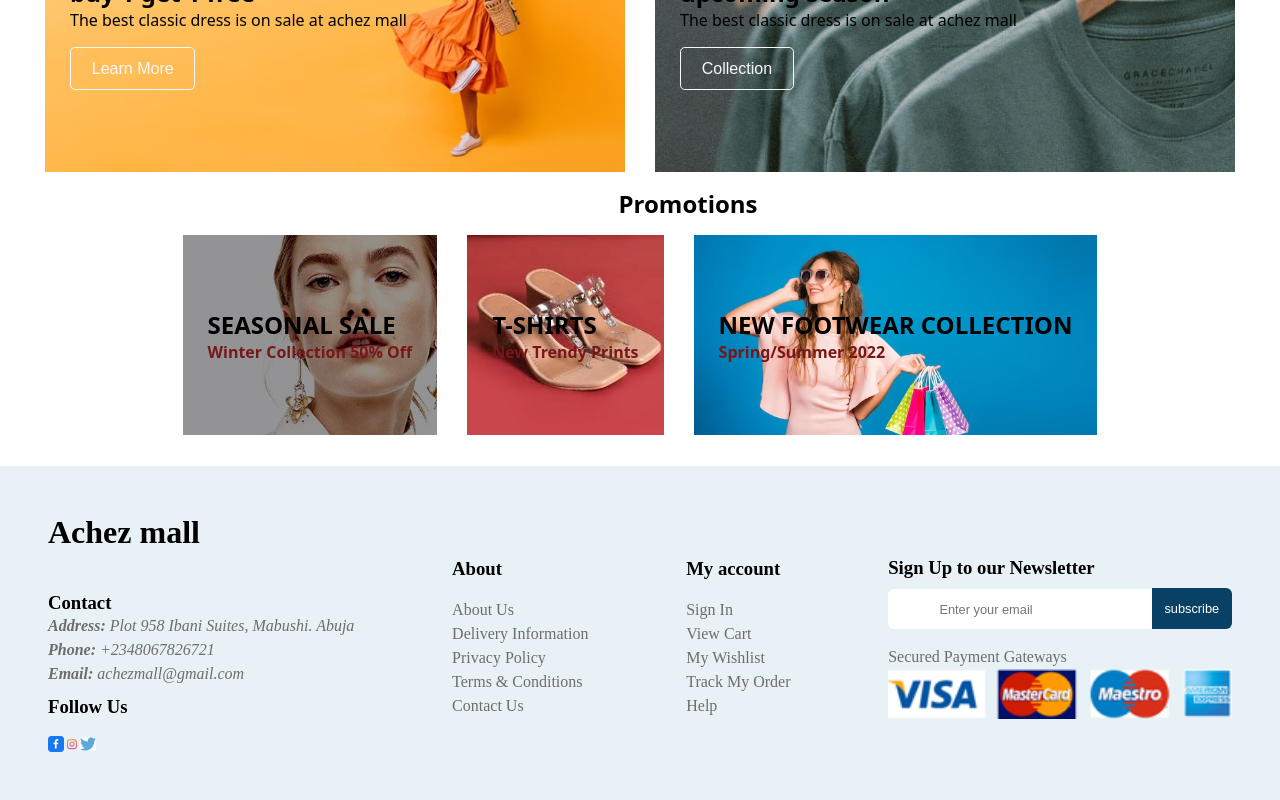
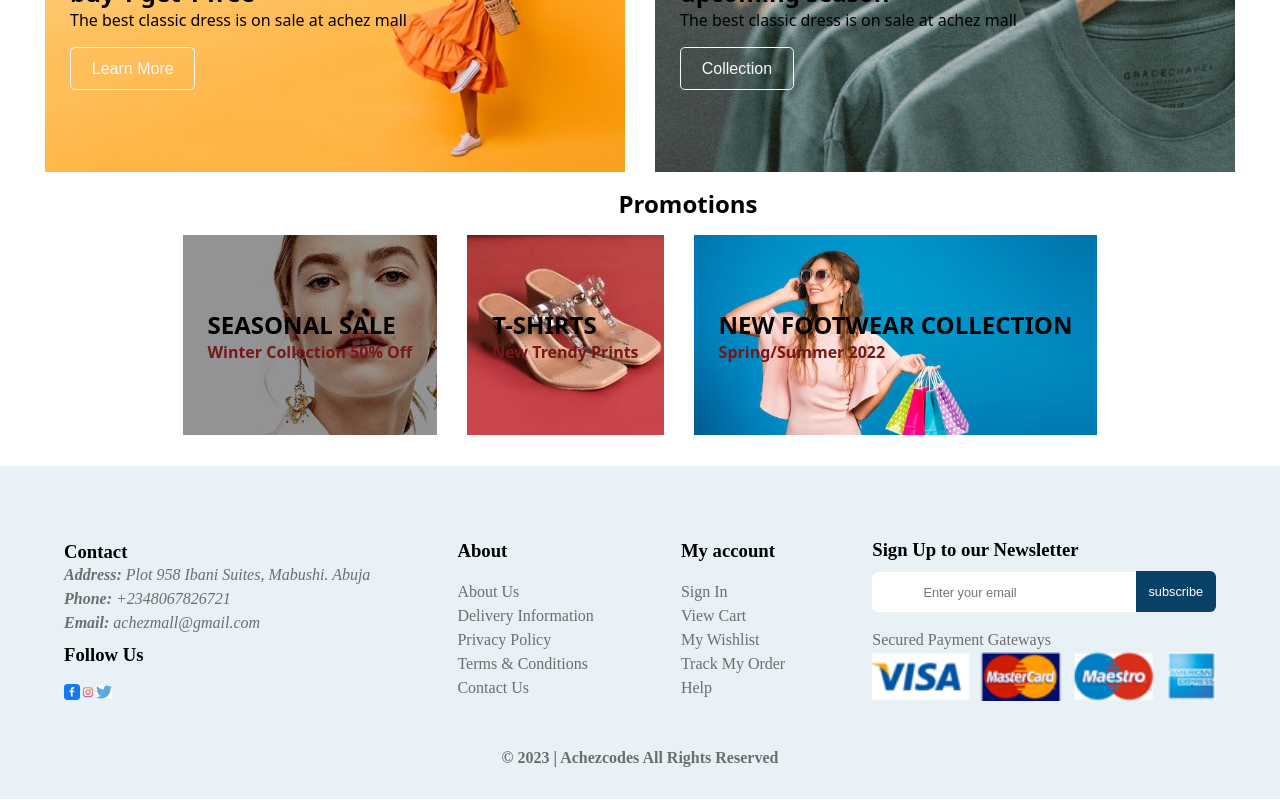
Before and after one commit to Achele/achez-mall, a Vue app: page / in a window 1280 px wide. Shown: the part 2019-2819 px from the top of the page. Built offline with nearby package versions, Linux system fonts and the light colour scheme; no server answers.

Commit message:
refactor code

```diff
--- a/src/components/FooterView.vue
+++ b/src/components/FooterView.vue
@@ -2,7 +2,6 @@
   <footer>
     <div id="footer">
       <div class="contact">
-        <h1>Achez mall</h1>
         <h3>Contact</h3>
         <address>
           <p><b>Address: </b> Plot 958 Ibani Suites, Mabushi. Abuja</p>
@@ -53,6 +52,7 @@
         <img src="../assets/pay.png" alt="" />
       </div>
     </div>
+    <span class="copyright">© 2023 | Achezcodes All Rights Reserved</span>
   </footer>
 </template>
 
@@ -61,19 +61,16 @@ export default {};
 </script>
 
 <style scoped>
+footer {
+  padding: 1em;
+  background-color: #e8f1f6;
+}
 #footer {
-  padding: 1em;
-  /* display: flex;
-  flex-direction: column;
-  align-items: center;
-  justify-content: center; */
-  /* padding: 75px; */
-  background-color: #e8f1f6;
+  padding: 1em 0;
 }
 .socials {
   display: flex;
   align-content: center;
-  /* flex-direction: column; */
 }
 .social img {
   max-width: 100%;
@@ -142,7 +139,12 @@ export default {};
   border-radius: 0 6px 6px 0;
   cursor: pointer;
 }
-
+.copyright {
+  color: rgb(109, 109, 109);
+  text-align: center;
+  padding: 1em 0;
+  font-weight: bold;
+}
 @media (min-width: 40rem) {
   #footer {
     display: flex;
@@ -154,5 +156,10 @@ export default {};
     display: flex;
     flex-direction: row;
   }
+  .copyright {
+    display: block;
+    margin: 0 auto;
+    padding: 0 0 1em 0;
+  }
 }
 </style>
```
